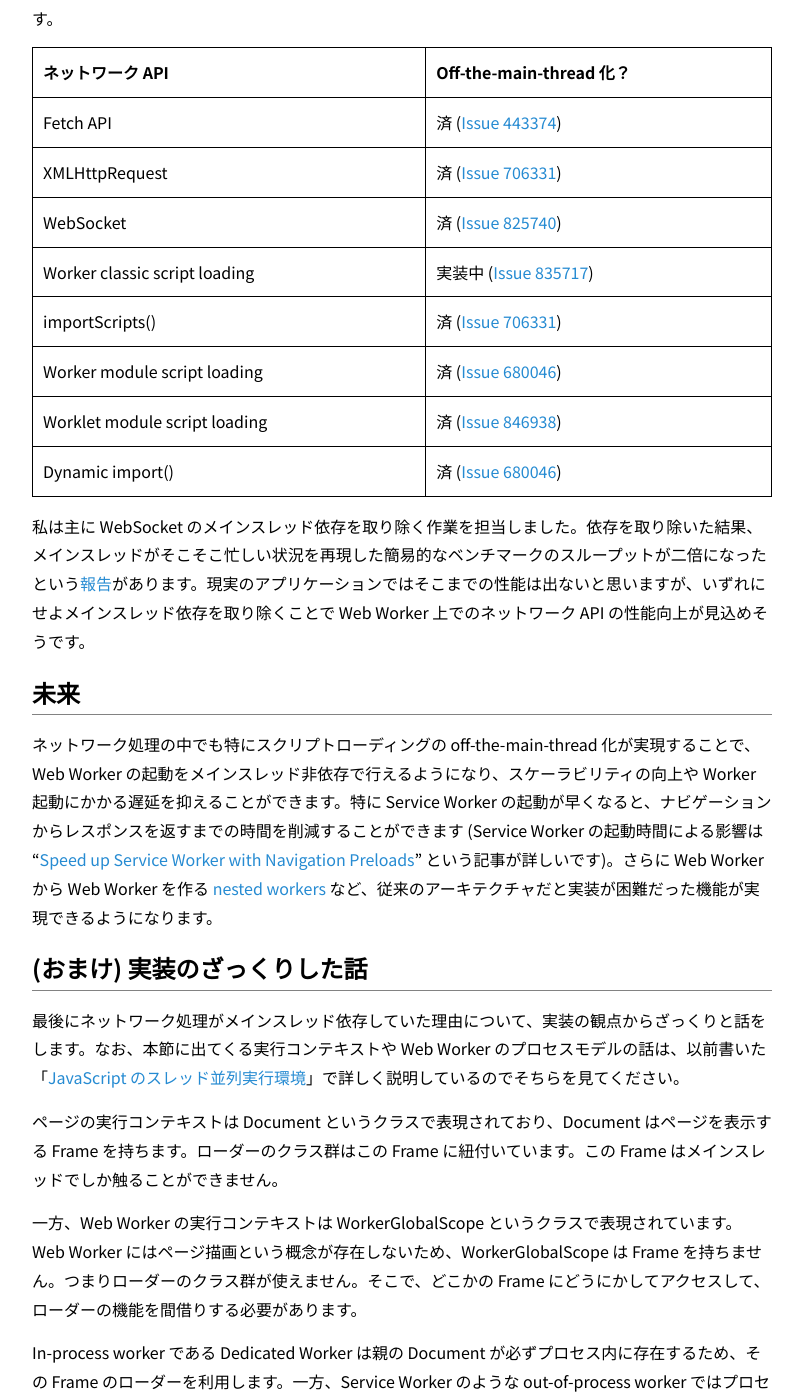
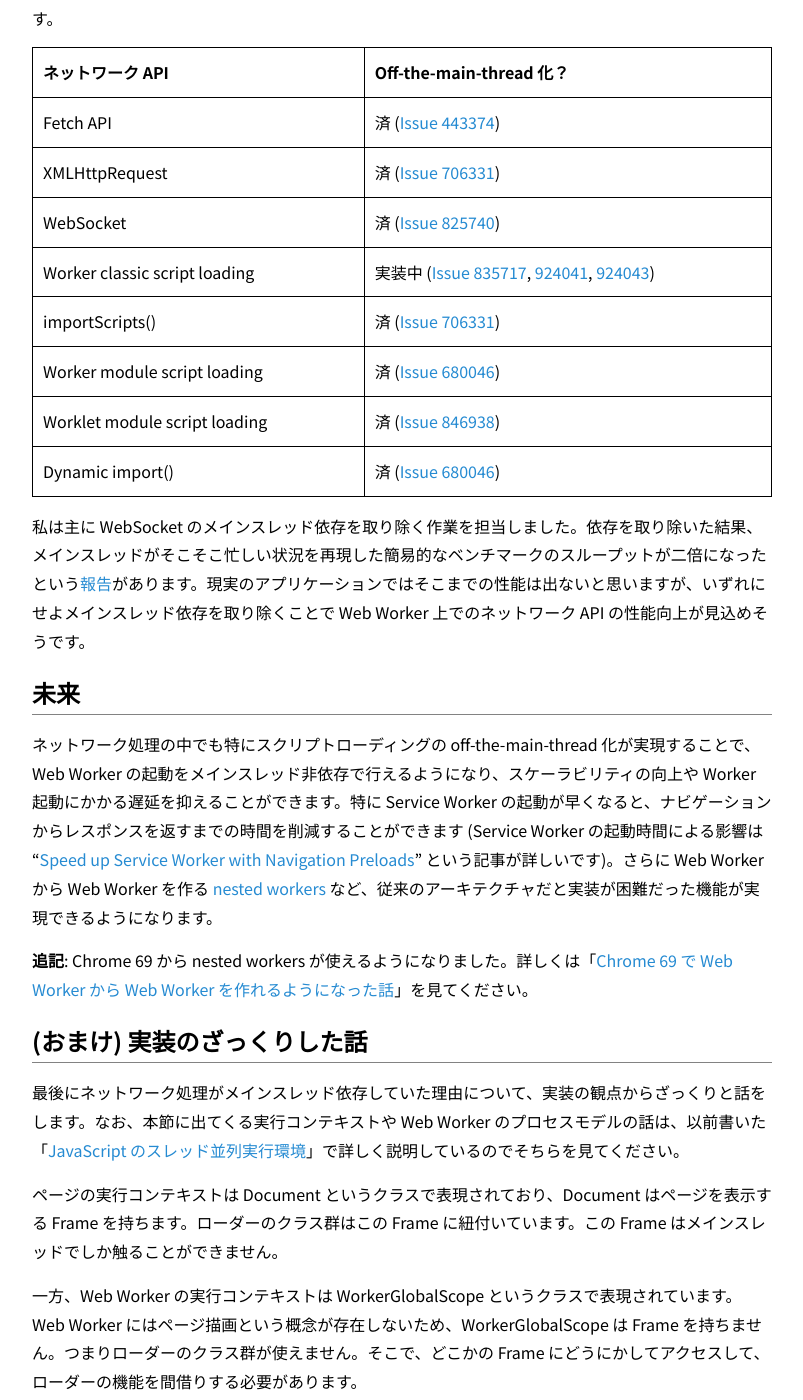
Before and after one commit to nhiroki/nhiroki.github.io, a Jekyll site: the page built from _posts/2018-06-15-blink-off-the-main-thread-loading.md, in a window 1280 px wide and 1400 px high, scrolled down 1559 px. Shown: the whole window, without its empty margins (238-1041 px from the left). Built offline with Jekyll 4.4.1, drawn with Linux system fonts in a browser that asks for light colours; comment, search, counter and statistics services are not loaded.

Commit message:
Update the existing article

```diff
--- a/_posts/2018-06-15-blink-off-the-main-thread-loading.md
+++ b/_posts/2018-06-15-blink-off-the-main-thread-loading.md
@@ -29,7 +29,7 @@ Web Worker 上でありながらメインスレッドに依存する処理の代
 | Fetch API | 済 ([Issue 443374](https://bugs.chromium.org/p/chromium/issues/detail?id=443374)) |
 | XMLHttpRequest | 済 ([Issue 706331](https://bugs.chromium.org/p/chromium/issues/detail?id=706331)) |
 | WebSocket | 済 ([Issue 825740](https://bugs.chromium.org/p/chromium/issues/detail?id=825740)) |
-| Worker classic script loading | 実装中 ([Issue 835717](https://crbug.com/835717)) |
+| Worker classic script loading | 実装中 ([Issue 835717](https://crbug.com/835717), [924041](https://crbug.com/924041), [924043](https://crbug.com/924043)) |
 | importScripts() | 済 ([Issue 706331](https://crbug.com/706331)) |
 | Worker module script loading | 済 ([Issue 680046](https://bugs.chromium.org/p/chromium/issues/detail?id=680046#c37)) |
 | Worklet module script loading | 済 ([Issue 846938](https://bugs.chromium.org/p/chromium/issues/detail?id=846938)) |
@@ -40,6 +40,8 @@ Web Worker 上でありながらメインスレッドに依存する処理の代
 # 未来
 
 ネットワーク処理の中でも特にスクリプトローディングの off-the-main-thread 化が実現することで、Web Worker の起動をメインスレッド非依存で行えるようになり、スケーラビリティの向上や Worker 起動にかかる遅延を抑えることができます。特に Service Worker の起動が早くなると、ナビゲーションからレスポンスを返すまでの時間を削減することができます (Service Worker の起動時間による影響は "[Speed up Service Worker with Navigation Preloads](https://developers.google.com/web/updates/2017/02/navigation-preload)" という記事が詳しいです)。さらに Web Worker から Web Worker を作る [nested workers](https://bugs.chromium.org/p/chromium/issues/detail?id=31666) など、従来のアーキテクチャだと実装が困難だった機能が実現できるようになります。
+
+**追記**: Chrome 69 から nested workers が使えるようになりました。詳しくは「[Chrome 69 で Web Worker から Web Worker を作れるようになった話](/2018/10/29/nested-workers)」を見てください。
 
 # (おまけ) 実装のざっくりした話
 
```
